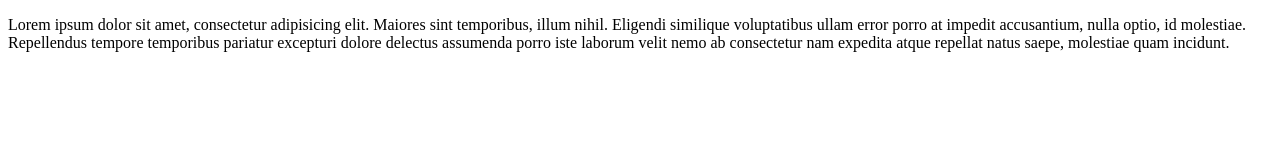
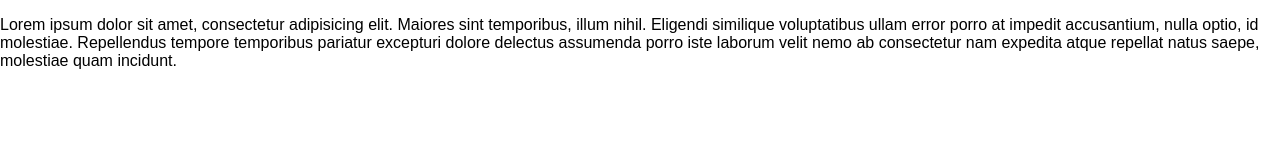
Before and after one commit to h4mg/ghpages-test, a plain HTML site: page index.html in a window 1280 px wide. Drawn offline with Linux system fonts and the light colour scheme.

Commit message:
Modified the markup, added styling

```diff
--- a/index.html
+++ b/index.html
@@ -3,6 +3,7 @@
 <head>
 	<meta charset="UTF-8">
 	<title>Github Pages Text</title>
+	<link rel="stylesheet" href="style.css">
 </head>
 <body>
 	<p>Lorem ipsum dolor sit amet, consectetur adipisicing elit. Maiores sint temporibus, illum nihil. Eligendi similique voluptatibus ullam error porro at impedit accusantium, nulla optio, id molestiae. Repellendus tempore temporibus pariatur excepturi dolore delectus assumenda porro iste laborum velit nemo ab consectetur nam expedita atque repellat natus saepe, molestiae quam incidunt.</p>
--- /dev/null
+++ b/style.css
@@ -0,0 +1,6 @@
+article,aside,details,figcaption,figure,footer,header,hgroup,nav,section,summary{display:block;}audio,canvas,video{display:inline-block;}audio:not([controls]){display:none;height:0;}[hidden]{display:none;}html{font-family:sans-serif;-webkit-text-size-adjust:100%;-ms-text-size-adjust:100%;}a:focus{outline:thin dotted;}a:active,a:hover{outline:0;}h1{font-size:2em;}abbr[title]{border-bottom:1px dotted;}b,strong{font-weight:700;}dfn{font-style:italic;}mark{background:#ff0;color:#000;}code,kbd,pre,samp{font-family:monospace, serif;font-size:1em;}pre{white-space:pre-wrap;word-wrap:break-word;}q{quotes:\201C \201D \2018 \2019;}small{font-size:80%;}sub,sup{font-size:75%;line-height:0;position:relative;vertical-align:baseline;}sup{top:-.5em;}sub{bottom:-.25em;}img{border:0;}svg:not(:root){overflow:hidden;}fieldset{border:1px solid silver;margin:0 2px;padding:.35em .625em .75em;}button,input,select,textarea{font-family:inherit;font-size:100%;margin:0;}button,input{line-height:normal;}button,html input[type=button],/* 1 */
+input[type=reset],input[type=submit]{-webkit-appearance:button;cursor:pointer;}button[disabled],input[disabled]{cursor:default;}input[type=checkbox],input[type=radio]{box-sizing:border-box;padding:0;}input[type=search]{-webkit-appearance:textfield;-moz-box-sizing:content-box;-webkit-box-sizing:content-box;box-sizing:content-box;}input[type=search]::-webkit-search-cancel-button,input[type=search]::-webkit-search-decoration{-webkit-appearance:none;}textarea{overflow:auto;vertical-align:top;}table{border-collapse:collapse;border-spacing:0;}body,figure{margin:0;}legend,button::-moz-focus-inner,input::-moz-focus-inner{border:0;padding:0;}
+
+.clearfix:after {visibility: hidden; display: block; font-size: 0; content: " "; clear: both; height: 0; }
+
+* { -moz-box-sizing: border-box; -webkit-box-sizing: border-box; box-sizing: border-box; }
```
